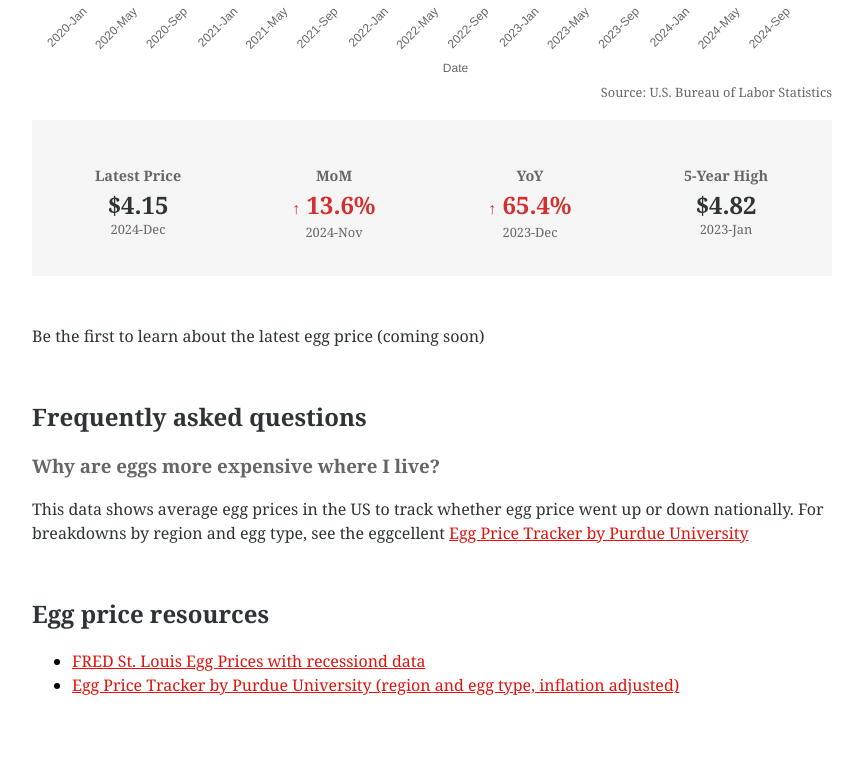
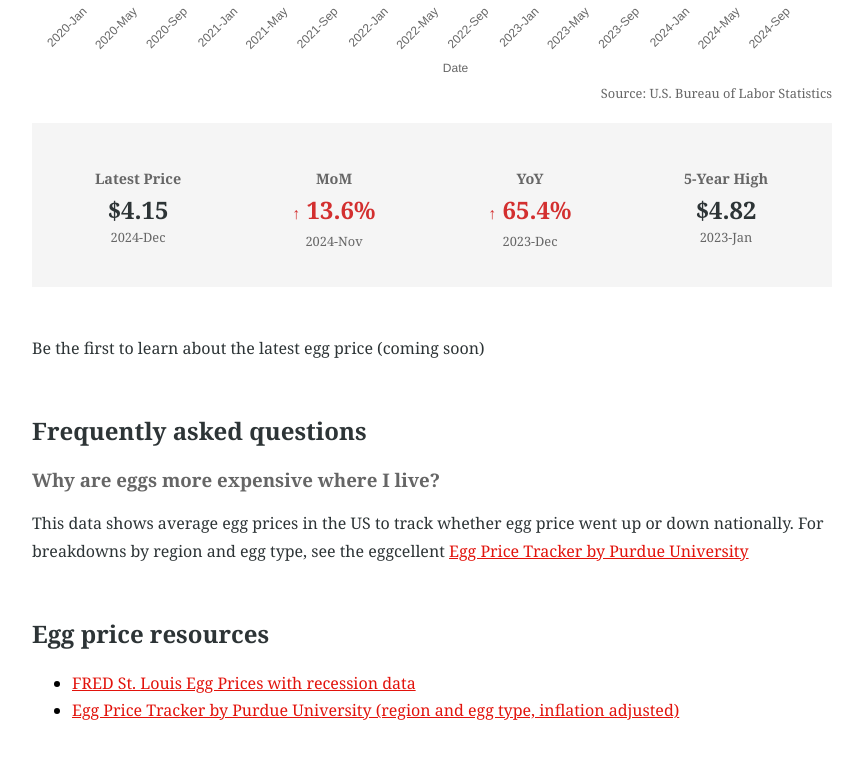
Before and after one commit to clairefro/the-eggconomist, a plain HTML site: page docs/index.html in a window 1280 px wide. Shown: the part 583-1342 px from the top of the page, without its empty margins (208-1071 px from the left). Before the commit the page ends 1320 px from the top, so only its background shows below. Drawn offline with nearby package versions, Linux system fonts and the light colour scheme; some packages are replaced by stand-ins of ours; a script that the page names is missing.

Commit message:
fix typo

```diff
--- a/docs/index.html
+++ b/docs/index.html
@@ -117,7 +117,7 @@
               <a
                 href="https://fred.stlouisfed.org/seriesBeta/APU0000708111"
                 rel="noopener noreferrer nofollow"
-                >FRED St. Louis Egg Prices with recessiond data</a
+                >FRED St. Louis Egg Prices with recession data</a
               >
             </li>
             <li>
--- a/docs/styles.css
+++ b/docs/styles.css
@@ -28,7 +28,7 @@ h3 {
 
 p,
 li {
-  line-height: 1.5rem;
+  line-height: 1.7rem;
 }
 
 a {
```
